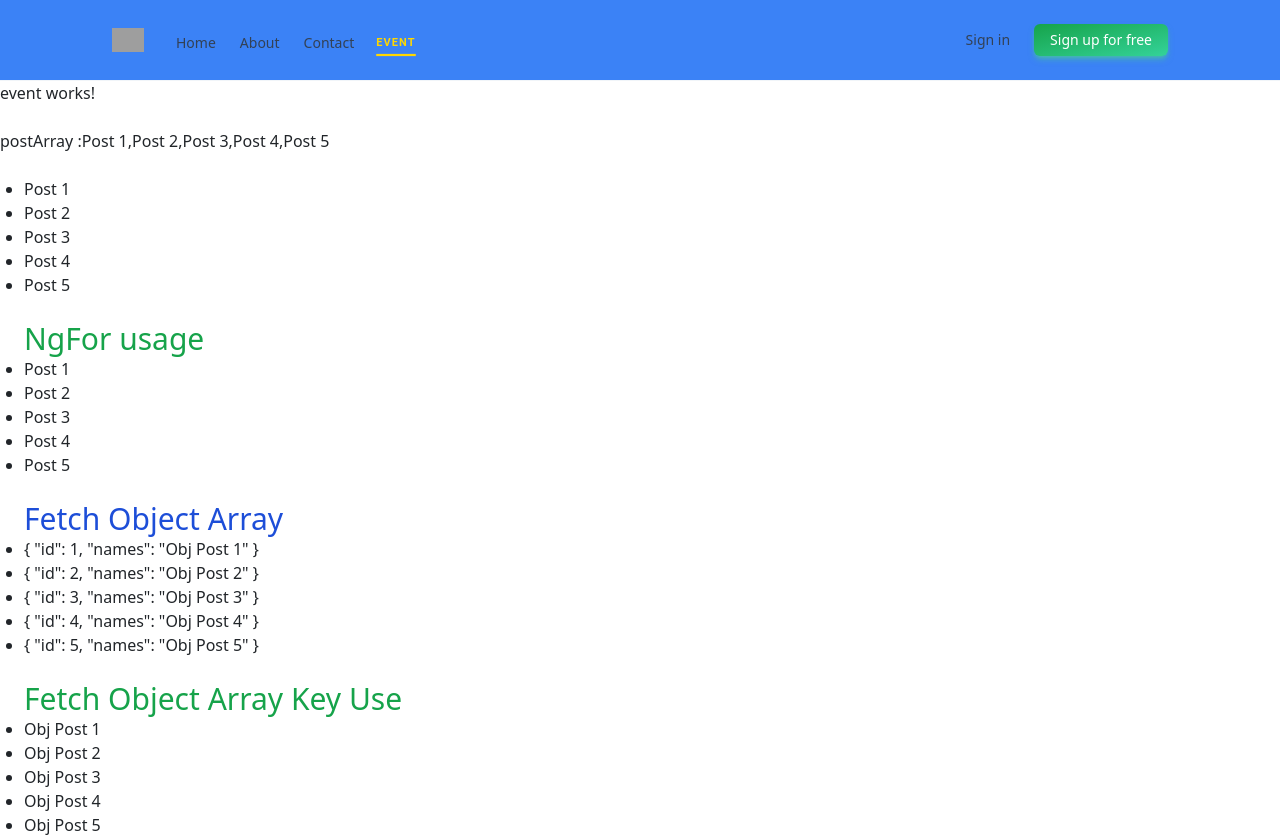
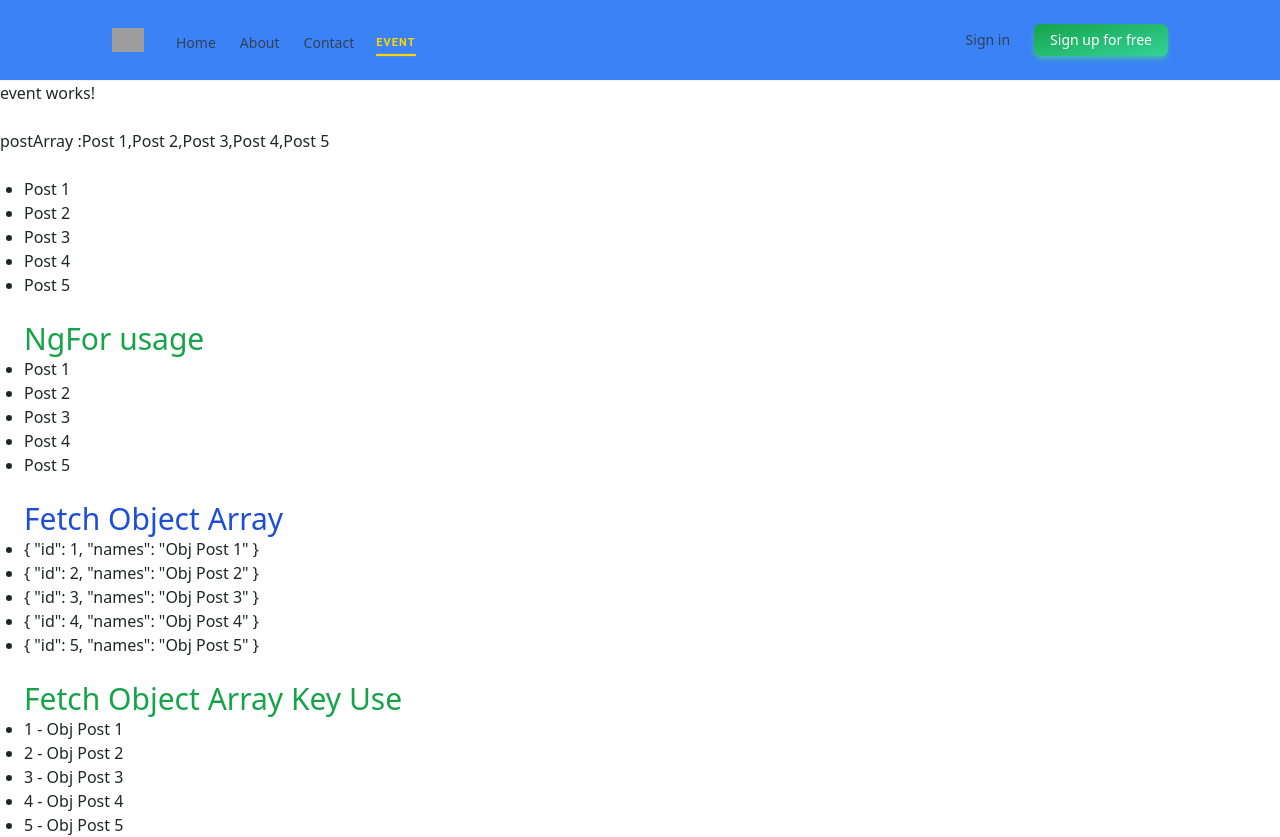
Before and after one commit to DushanMalind/Angular-Learning, an Angular app: page /event in a window 1280 px wide. Built offline with nearby package versions, Linux system fonts and the light colour scheme; grey boxes are pictures that could not be loaded.

Commit message:
Only return Object Key Use update names and Id

```diff
--- a/src/app/event/event.component.html
+++ b/src/app/event/event.component.html
@@ -38,5 +38,5 @@
 <h1 class="ml-6 text-3xl text-green-600">Fetch Object Array Key Use</h1>
 <!--Only return Object Key Use-->
 <ul class="list-disc pl-6">
-  <li *ngFor="let post of objArray">{{ post.names }}</li>
+  <li *ngFor="let post of objArray">{{ post.id }} - {{ post.names }}</li>
 </ul>
```
